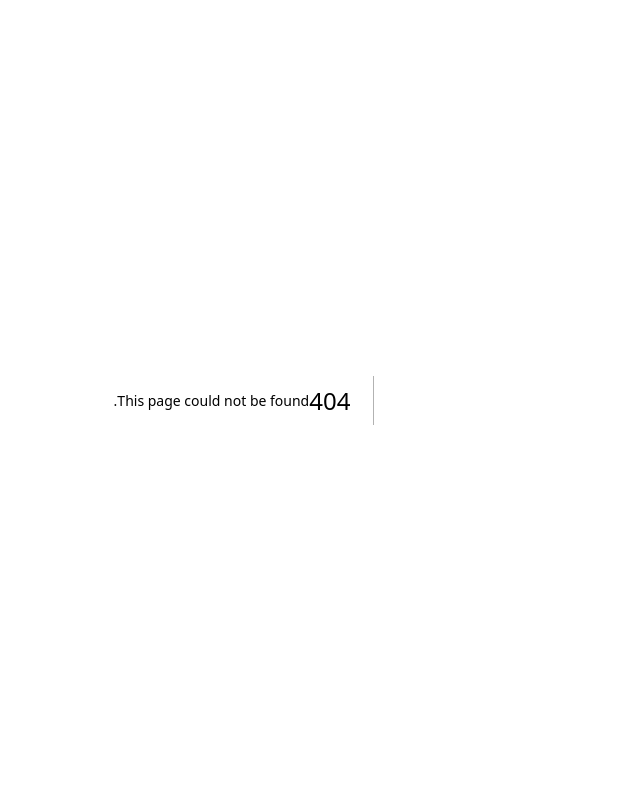
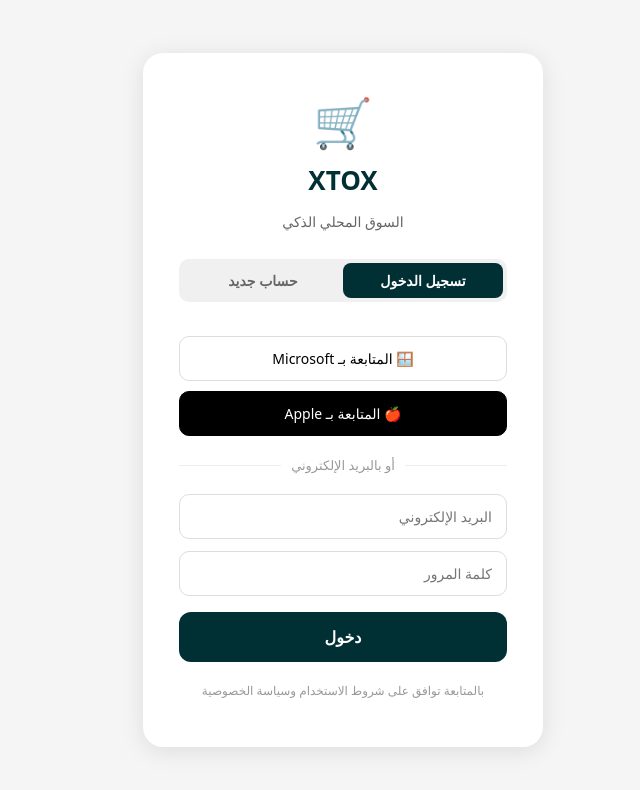
Before and after one commit to Sharnou/FOX, a Next.js app in the folder frontend/: page /login in a window 1280 px wide. Before the commit this address had no page. Shown: the top 790 px of the page, without its empty margins (428-1068 px from the left). Built offline with nearby package versions, Linux system fonts and the light colour scheme; no server answers.

Commit message:
feat: featured sorting (16/week new→top), popup cartoon, Google+MS+Apple login, admin hidden, featured first on homepage

```diff
--- /dev/null
+++ b/frontend/app/login/page.js
@@ -0,0 +1,136 @@
+'use client';
+import { useState, useEffect } from 'react';
+import axios from 'axios';
+
+const API = process.env.NEXT_PUBLIC_API_URL || '';
+const GOOGLE_CLIENT_ID = process.env.NEXT_PUBLIC_GOOGLE_CLIENT_ID || '';
+
+export default function LoginPage() {
+  const [tab, setTab] = useState('login');
+  const [email, setEmail] = useState('');
+  const [password, setPassword] = useState('');
+  const [name, setName] = useState('');
+  const [loading, setLoading] = useState(false);
+  const [error, setError] = useState('');
+
+  useEffect(() => {
+    if (GOOGLE_CLIENT_ID) {
+      const script = document.createElement('script');
+      script.src = 'https://accounts.google.com/gsi/client';
+      script.async = true;
+      script.onload = () => {
+        window.google?.accounts.id.initialize({ client_id: GOOGLE_CLIENT_ID, callback: handleGoogleResponse });
+        window.google?.accounts.id.renderButton(
+          document.getElementById('google-btn'),
+          { theme: 'outline', size: 'large', width: '100%', text: 'continue_with' }
+        );
+      };
+      document.head.appendChild(script);
+    }
+  }, []);
+
+  async function handleGoogleResponse(response) {
+    setLoading(true);
+    try {
+      const country = localStorage.getItem('detectedCountry') || 'EG';
+      const res = await axios.post(`${API}/api/users/auth/google`, { idToken: response.credential, country });
+      saveAndRedirect(res.data);
+    } catch { setError('Google login failed'); }
+    setLoading(false);
+  }
+
+  function saveAndRedirect(data) {
+    localStorage.setItem('token', data.token);
+    localStorage.setItem('userId', data.user.id);
+    localStorage.setItem('user', JSON.stringify(data.user));
+    localStorage.setItem('country', data.user.country);
+    window.location.href = (data.user.role === 'admin' || data.user.role === 'sub_admin') ? '/admin' : '/';
+  }
+
+  async function handleEmailAuth() {
+    setError(''); setLoading(true);
+    try {
+      const endpoint = tab === 'login' ? '/api/users/login' : '/api/users/register';
+      const body = tab === 'login' ? { email, password } : { email, password, name, country: localStorage.getItem('detectedCountry') || 'EG' };
+      const res = await axios.post(`${API}${endpoint}`, body);
+      saveAndRedirect(res.data);
+    } catch (e) { setError(e.response?.data?.error || 'فشل تسجيل الدخول'); }
+    setLoading(false);
+  }
+
+  function handleMicrosoft() {
+    const clientId = process.env.NEXT_PUBLIC_MICROSOFT_CLIENT_ID || '';
+    if (!clientId) { alert('Microsoft login not configured'); return; }
+    const redirect = encodeURIComponent(window.location.origin + '/auth/microsoft');
+    window.location.href = `https://login.microsoftonline.com/common/oauth2/v2.0/authorize?client_id=${clientId}&response_type=token&redirect_uri=${redirect}&scope=User.Read`;
+  }
+
+  return (
+    <div style={{ minHeight: '100vh', background: '#f5f5f5', display: 'flex', alignItems: 'center', justifyContent: 'center', fontFamily: 'system-ui', padding: 16 }}>
+      <div style={{ background: 'white', borderRadius: 20, padding: 36, width: '100%', maxWidth: 400, boxShadow: '0 4px 24px rgba(0,0,0,0.1)' }}>
+        <div style={{ textAlign: 'center', marginBottom: 28 }}>
+          <div style={{ fontSize: 48 }}>🛒</div>
+          <h1 style={{ color: '#002f34', fontSize: 26, fontWeight: 'bold', margin: '8px 0 4px' }}>XTOX</h1>
+          <p style={{ color: '#666', fontSize: 14 }}>السوق المحلي الذكي</p>
+        </div>
+
+        <div style={{ display: 'flex', background: '#f0f0f0', borderRadius: 10, padding: 4, marginBottom: 24 }}>
+          {['login', 'register'].map(t => (
+            <button key={t} onClick={() => setTab(t)}
+              style={{ flex: 1, padding: '8px', borderRadius: 8, border: 'none', cursor: 'pointer', fontWeight: 'bold', fontSize: 14, background: tab === t ? '#002f34' : 'transparent', color: tab === t ? 'white' : '#666', fontFamily: 'inherit' }}>
+              {t === 'login' ? 'تسجيل الدخول' : 'حساب جديد'}
+            </button>
+          ))}
+        </div>
+
+        <div style={{ display: 'flex', flexDirection: 'column', gap: 10, marginBottom: 20 }}>
+          {GOOGLE_CLIENT_ID ? (
+            <div id="google-btn" style={{ width: '100%' }} />
+          ) : (
+            <button onClick={() => alert('Add NEXT_PUBLIC_GOOGLE_CLIENT_ID to Vercel env vars')}
+              style={{ width: '100%', padding: '12px', borderRadius: 10, border: '1px solid #ddd', background: 'white', cursor: 'pointer', fontSize: 14, display: 'flex', alignItems: 'center', justifyContent: 'center', gap: 10, fontFamily: 'inherit' }}>
+              🔵 المتابعة بـ Google
+            </button>
+          )}
+          <button onClick={handleMicrosoft}
+            style={{ width: '100%', padding: '12px', borderRadius: 10, border: '1px solid #ddd', background: 'white', cursor: 'pointer', fontSize: 14, display: 'flex', alignItems: 'center', justifyContent: 'center', gap: 10, fontFamily: 'inherit' }}>
+            🪟 المتابعة بـ Microsoft
+          </button>
+          <button onClick={() => alert('Apple Sign In requires iOS/macOS app.')}
+            style={{ width: '100%', padding: '12px', borderRadius: 10, border: '1px solid #000', background: '#000', color: 'white', cursor: 'pointer', fontSize: 14, display: 'flex', alignItems: 'center', justifyContent: 'center', gap: 10, fontFamily: 'inherit' }}>
+            🍎 المتابعة بـ Apple
+          </button>
+        </div>
+
+        <div style={{ display: 'flex', alignItems: 'center', gap: 10, marginBottom: 20 }}>
+          <div style={{ flex: 1, height: 1, background: '#eee' }} />
+          <span style={{ color: '#999', fontSize: 13 }}>أو بالبريد الإلكتروني</span>
+          <div style={{ flex: 1, height: 1, background: '#eee' }} />
+        </div>
+
+        <div style={{ display: 'flex', flexDirection: 'column', gap: 12 }}>
+          {tab === 'register' && (
+            <input value={name} onChange={e => setName(e.target.value)} placeholder="الاسم الكامل"
+              style={{ padding: '12px 14px', borderRadius: 10, border: '1px solid #ddd', fontSize: 14, fontFamily: 'inherit' }} />
+          )}
+          <input value={email} onChange={e => setEmail(e.target.value)} placeholder="البريد الإلكتروني" type="email"
+            style={{ padding: '12px 14px', borderRadius: 10, border: '1px solid #ddd', fontSize: 14, fontFamily: 'inherit' }} />
+          <input value={password} onChange={e => setPassword(e.target.value)} placeholder="كلمة المرور" type="password"
+            onKeyDown={e => e.key === 'Enter' && handleEmailAuth()}
+            style={{ padding: '12px 14px', borderRadius: 10, border: '1px solid #ddd', fontSize: 14, fontFamily: 'inherit' }} />
+        </div>
+
+        {error && <p style={{ color: '#e44', fontSize: 13, marginTop: 10, textAlign: 'center' }}>{error}</p>}
+
+        <button onClick={handleEmailAuth} disabled={loading}
+          style={{ width: '100%', marginTop: 16, padding: '14px', background: '#002f34', color: 'white', border: 'none', borderRadius: 12, fontWeight: 'bold', fontSize: 16, cursor: loading ? 'not-allowed' : 'pointer', fontFamily: 'inherit' }}>
+          {loading ? 'جار التحميل...' : tab === 'login' ? 'دخول' : 'إنشاء حساب'}
+        </button>
+
+        <p style={{ textAlign: 'center', color: '#999', fontSize: 12, marginTop: 20 }}>
+          بالمتابعة توافق على شروط الاستخدام وسياسة الخصوصية
+        </p>
+      </div>
+    </div>
+  );
+}
```
